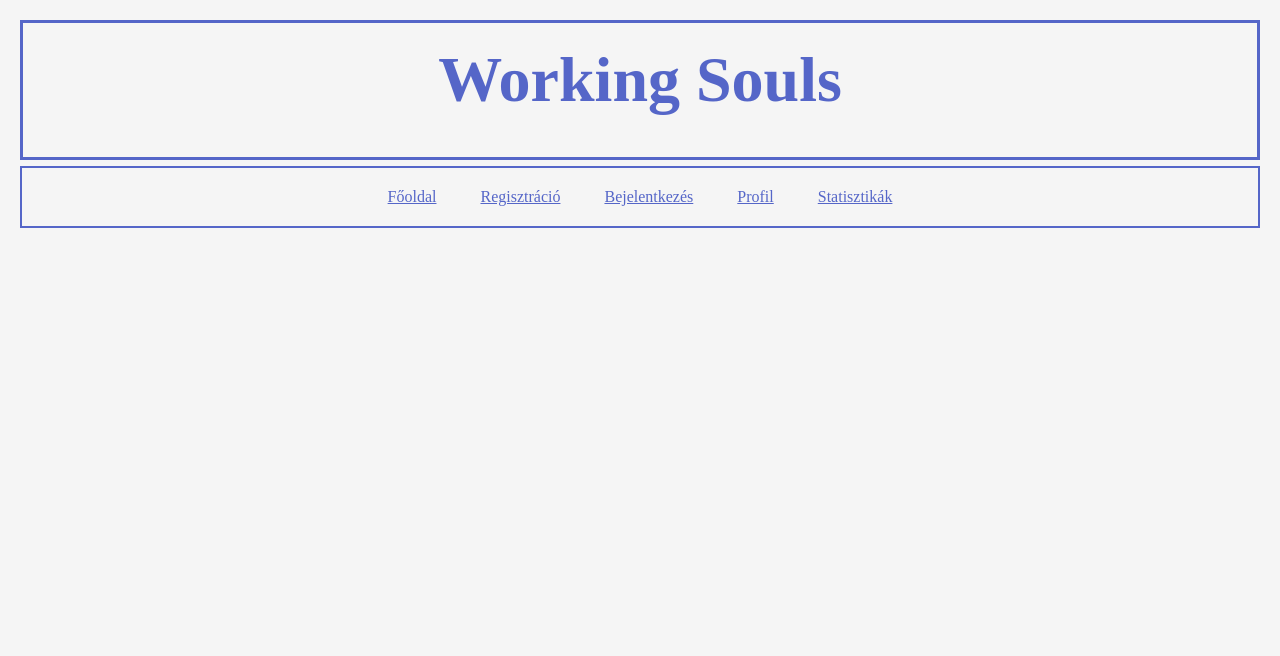
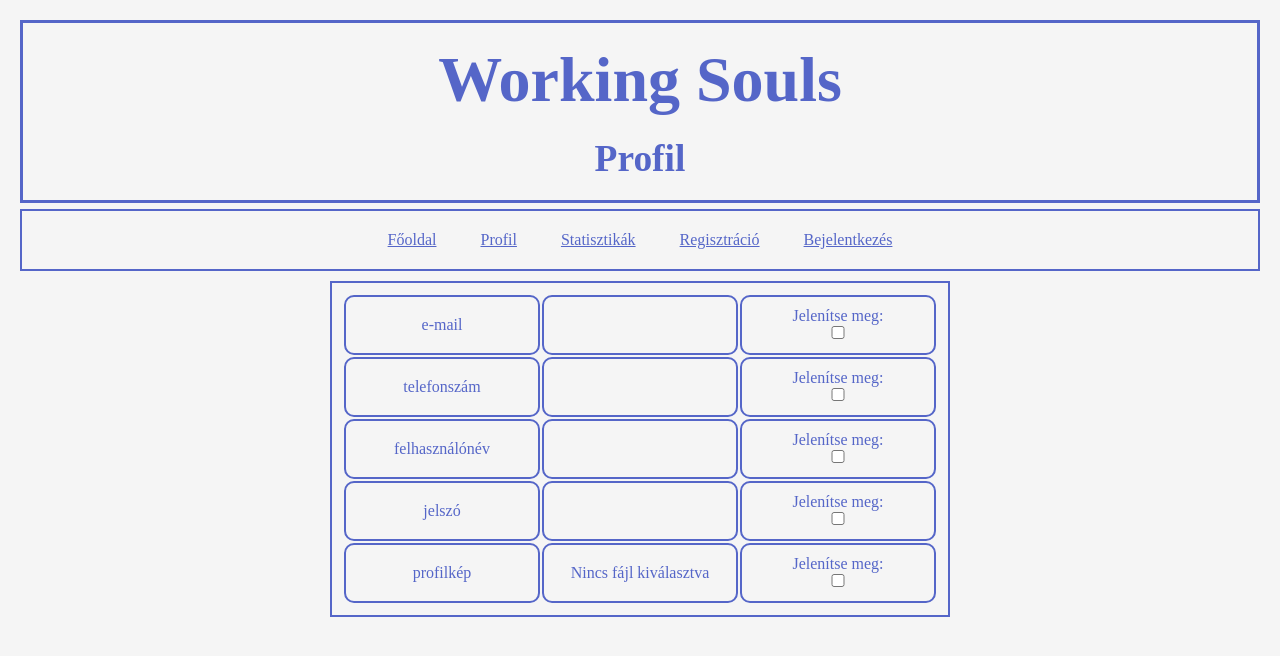
Before and after one commit to Frici73/project13, a PHP site: page /pages/profil.html in a window 1280 px wide. Shown: the top 656 px of the page. Run offline with PHP 8.4, Linux system fonts and the light colour scheme.

Commit message:
Korábbi kihagyások beírása

```diff
--- a/css/basic.css
+++ b/css/basic.css
@@ -1,9 +1,13 @@
 * {
     padding: 10px;
-    margin: auto;
+    margin: 0 auto;
     background-color: whitesmoke;
     color: #5566C8;
     text-align: center;
+}
+
+body {
+    min-width: 20%;
 }
 
 header {
@@ -17,10 +21,31 @@ menu {
     margin-top: 0.5%;
     flex-direction: row;
     display: flexbox;
-    text-align: center;
 }
 
-menu li {
+menu li{
     display: inline-block;
-    margin: auto;
 }
+
+table {
+    margin-top: 10px !important;
+    border: #5566C8 2px solid;
+    width: 50%;
+}
+
+td {
+    width: 50%;
+}
+
+input::file-selector-button { /*"Tallózás" gomb elrejtése*/
+    display: none;
+}
+
+input[type="file"] {
+    display: none;
+}
+
+input[type="password"]::-ms-reveal, /*A jelszó megjelenítő szem elrejtése*/
+input[type="password"]::-ms-clear {
+    display: none;
+}
--- a/css/profil.css
+++ b/css/profil.css
@@ -0,0 +1,21 @@
+td {
+    width: 33% !important;
+    border: #5566C8 2px solid;
+    border-radius: 10px;
+}
+
+td input {
+    width: 90% !important;
+    border: 0px;
+    outline: none;
+}
+
+/*Nyilak törlése az input:number-ből*/
+input[type="number"] {
+    -moz-appearance: textfield;
+}
+input::-webkit-outer-spin-button,
+input::-webkit-inner-spin-button {
+  -webkit-appearance: none;
+  margin: 0;
+}
--- a/js/basic.js
+++ b/js/basic.js
@@ -20,12 +20,12 @@ basicCSS.href = `${points}/css/basic.css`
 document.body.innerHTML += `
     <header id="header">
         <h1>Working Souls</h1>
-        <h2></h2>
+        <h3>${document.title.split("-")[1]}</h3>
     </header>
     <menu>
         <li><a href="${points}/index.html">Főoldal</a></li>
+        <li><a href="${points}/pages/profil.html">Profil</a></li>
+        <li><a href="${points}/pages/stat.html">Statisztikák</a></li>
         <li><a href="${points}/pages/register.html">Regisztráció</a></li>
         <li><a href="${points}/pages/login.html">Bejelentkezés</a></li>
-        <li><a href="${points}/pages/profil.html">Profil</a></li>
-        <li><a href="${points}/pages/stat.html">Statisztikák</a></li>
     </menu>`
--- a/js/profil.js
+++ b/js/profil.js
@@ -0,0 +1,29 @@
+window.onload = (e) => {
+    console.log("Az oldal betöltődött!")
+    document.getElementById("fileSelector").onclick = (e) => {
+        document.getElementById("profileImage").click()
+    }
+    document.getElementById("profileImage").onchange = (e) => {
+        document.getElementById("fileSelector").innerText = e.href
+    }
+};
+
+
+function showPassword(input) {
+        console.log("Jelszó megjelenítése");
+        if (input.type === "password") {
+            input.type = "text";
+            console.log("Jelszó megjelenítve");
+        } else {
+            input.type = "password";
+            console.log("Jelszó elrejtve");
+        }
+    }
+
+for (var input of document.getElementsByTagName("input")) {
+        if (input.type === "password") {
+            input.addEventListener("dblclick", function() {
+                showPassword(this);
+            });
+        }
+    }
--- a/pages/profil.html
+++ b/pages/profil.html
@@ -3,12 +3,38 @@
 <head>
     <meta charset="UTF-8">
     <meta name="viewport" content="width=device-width, initial-scale=1.0">
+    <link rel="stylesheet" href="../css/profil.css">
     <title>Working Souls - Profil</title>
 </head>
 <body>
     <script src="../js/basic.js"></script>
-
-
+    <table>
+        <tr>
+            <td>e-mail</td>
+            <td><input type="email"></td>
+            <td>Jelenítse meg: <input type="checkbox"></td>
+        </tr>
+        <tr>
+            <td>telefonszám</td>
+            <td><input type="number"></td>
+            <td>Jelenítse meg: <input type="checkbox"></td>
+        </tr>
+        <tr>
+            <td>felhasználónév</td>
+            <td><input type="text"></input></td>
+            <td>Jelenítse meg: <input type="checkbox"></td>
+        </tr>
+        <tr>
+            <td>jelszó</td>
+            <td><input type="password"></td>
+            <td>Jelenítse meg: <input type="checkbox"></td>
+        </tr>
+        <tr>
+            <td>profilkép</td>
+            <td><span id="fileSelector">Nincs fájl kiválasztva <input type="file" id="profileImage"></span></td>
+            <td>Jelenítse meg: <input type="checkbox"></td>
+        </tr>
+    </table>
     <script src="../js/profil.js"></script>
 </body>
 </html>
--- a/pages/register.html
+++ b/pages/register.html
@@ -31,7 +31,7 @@
         </tr>
         <tr>
             <td>Profil kép (opcionális)</td>
-            <td><input type="file" name="profileImage" id="profileImage"></td>
+            <td><span id="fileSelector">Nincs fájl kiválasztva <input type="file" name="profileImage" id="profileImage"></span></td>
         </tr>
         <tr id="adoszam">
             <td>Adószám</td>
```
Also changed, not shown: css/register_and_login.css (+10 -19 lines), database/idea.txt (+25 -23 lines), js/login.js (+5 -2 lines), js/register.js (+30 -21 lines).
